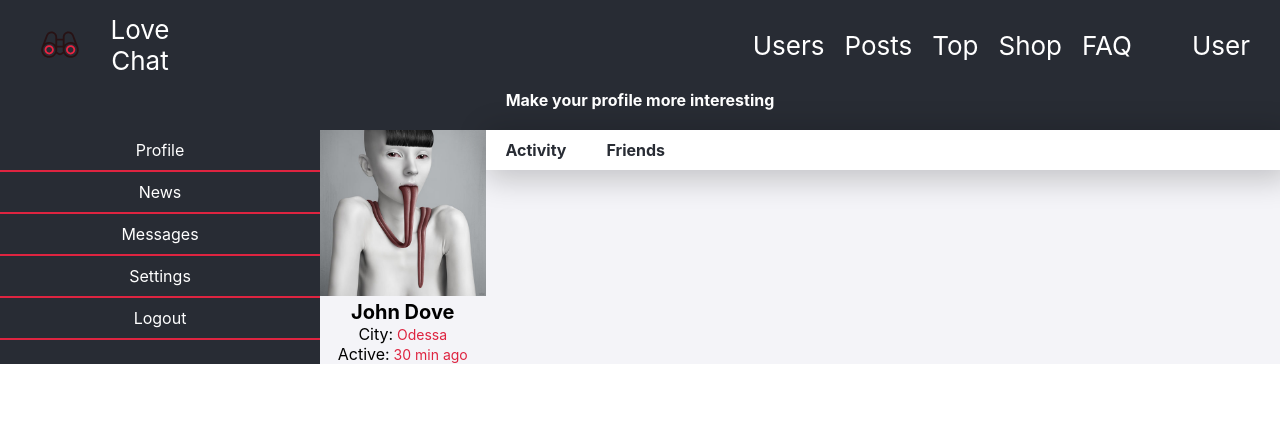
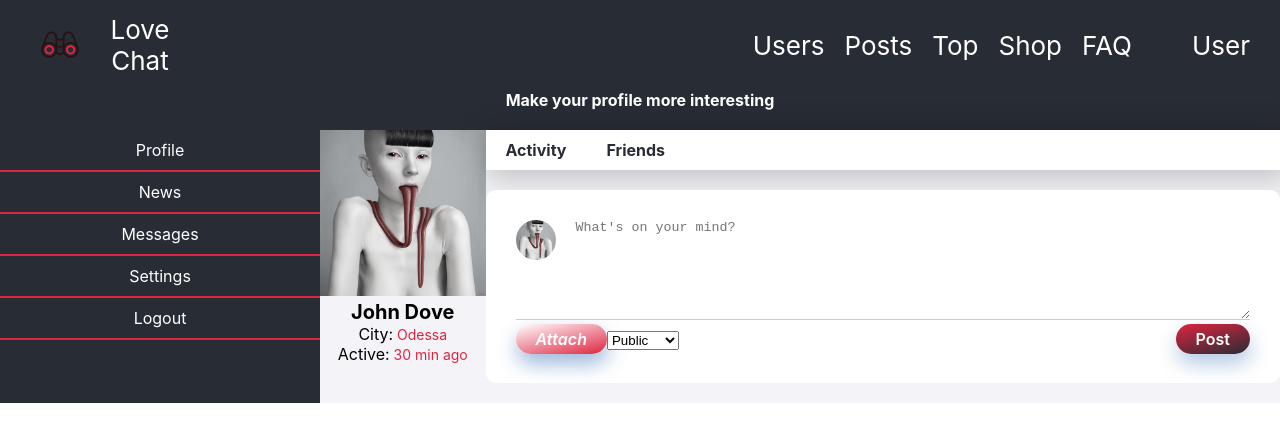
Before and after one commit to Alonasa/love-chat, a React (Create React App) app: page / in a window 1280 px wide. Shown: the top 442 px of the page. Built offline with nearby package versions, Linux system fonts and the light colour scheme.

Commit message:
added post block & styles

```diff
--- a/src/App.tsx
+++ b/src/App.tsx
@@ -1,8 +1,9 @@
 import React from 'react';
 import logo from './logo.svg';
 import './App.scss';
+import '../src/components/Btn/Btn.scss'
 import {Nav} from './components/Nav/Nav';
-import {Profile} from './components/User/Profile';
+import {Profile} from './components/Profile/Profile';
 
 
 function App() {
--- /dev/null
+++ b/src/components/Btn/Btn.scss
@@ -0,0 +1,36 @@
+.Btn {
+  padding: 0px 20px;
+  width: auto;
+  height: 30px;
+  font-size: 16px;
+  font-weight: 600;
+  line-height: 30px;
+  text-decoration: none;
+  color: var(--white);
+  border: 0px;
+  border-radius: 50px;
+  display: inline-block;
+  cursor: pointer;
+}
+
+.Btn__post {
+  background-image: linear-gradient(
+                  166deg, var(--red) 0%, var(--appDark) 100%);
+  box-shadow: 0.872px 9.962px 20px 0px rgba(12, 78, 165, 0.3);
+}
+
+.Btn__post:hover {
+  background-image: linear-gradient(
+                  166deg, var(--white) 0%, var(--red) 100%);
+  box-shadow: 1px 10px 20px 0px rgba(12, 78, 165, 0.4);
+}
+
+.Btn__attach {
+  background-image: linear-gradient(
+                  166deg, var(--white) 0%, var(--red) 100%);
+  box-shadow: 1px 10px 20px 0px rgba(12, 78, 165, 0.4);
+}
+
+.Btn__attach:hover {
+  box-shadow: 1px 10px 20px 0px rgba(12, 78, 165, 0.6);
+}
--- /dev/null
+++ b/src/components/Btn/Btn.tsx
@@ -0,0 +1,2 @@
+import React from 'react';
+import './Btn.scss';
--- /dev/null
+++ b/src/components/Posts/Posts.scss
@@ -0,0 +1,45 @@
+.Posts {
+  margin-bottom: 20px;
+}
+
+.Post {
+  border-radius: 10px;
+  background-color: var(--white);
+  padding: 30px 30px 29px;
+  margin-top: 20px;
+}
+
+.Post__write {
+  position: relative;
+}
+
+.Post__write textarea {
+  padding: 0 0 0 60px;
+  width: 100%;
+  background-color: #ffffff;
+  height: 100px;
+  border: none;
+  border-radius: 0px;
+  border-bottom: 1px solid rgba(0, 0, 0, 0.2);
+  box-sizing: border-box;
+  outline: none;
+}
+
+.Post__write img {
+  position: absolute;
+  width: 40px;
+  height: 40px;
+  border-radius: 50%;
+  top: 0px;
+  left: 0px;
+}
+
+.Post__submit {
+  display: flex;
+  justify-content: space-between;
+}
+
+.Left {
+  display: flex;
+  align-items: baseline;
+}
--- /dev/null
+++ b/src/components/Posts/Posts.tsx
@@ -0,0 +1,44 @@
+import React from 'react';
+import './Posts.scss';
+import pic_01 from '../../pictures/pic_01.jpg'
+
+
+
+export const Posts = () => {
+    return (
+        <div className="Posts">
+            <WritePost/>
+        </div>
+    )
+}
+
+const WritePost = () => {
+    return (
+        <div className="Post">
+            <div className="Post__write">
+                <img src={pic_01} alt=""/>
+                    <textarea placeholder="What's on your mind?"></textarea>
+            </div>
+            <div className="Post__submit">
+                <div className="Left">
+                    <a href="#" className="Btn Btn__attach">
+                        <i className="paperclip">Attach</i>
+                    </a>
+                    <div className="Select-area">
+                        <select className="Select-bar">
+                            <option value="">Public</option>
+                            <option value="">Friends</option>
+                            <option value="">Only me</option>
+                        </select>
+                    </div>
+
+                </div>
+                <div className="Right">
+                    <a href="#" className="Btn Btn__post">
+                        Post
+                    </a>
+                </div>
+            </div>
+        </div>
+    )
+}
--- a/src/components/User/Profile.tsx
+++ b/src/components/Profile/Profile.tsx
@@ -3,6 +3,7 @@ import {NavItem} from '../Nav/NavItem/NavItem';
 import './Profile.scss';
 import {TopMenu} from '../TopMenu/TopMenu';
 import pic_01 from '../../pictures/pic_01.jpg'
+import {Posts} from '../Posts/Posts';
 
 const UserMenu = [
     {id: 0, title: 'Profile', href: 'profile', itemClass: 'Nav__link'},
@@ -64,6 +65,7 @@ export const Profile = () => {
                                  lastActivity={profileItem.lastActivity} city={profileItem.city}/>
                     <div className="Profile__main-content">
                         <TopMenu items={topMenu}/>
+                        <Posts/>
                     </div>
                 </div>
             </div>
```
Also changed, not shown: src/components/Profile/Profile.scss (renamed from src/components/User/Profile.scss).
